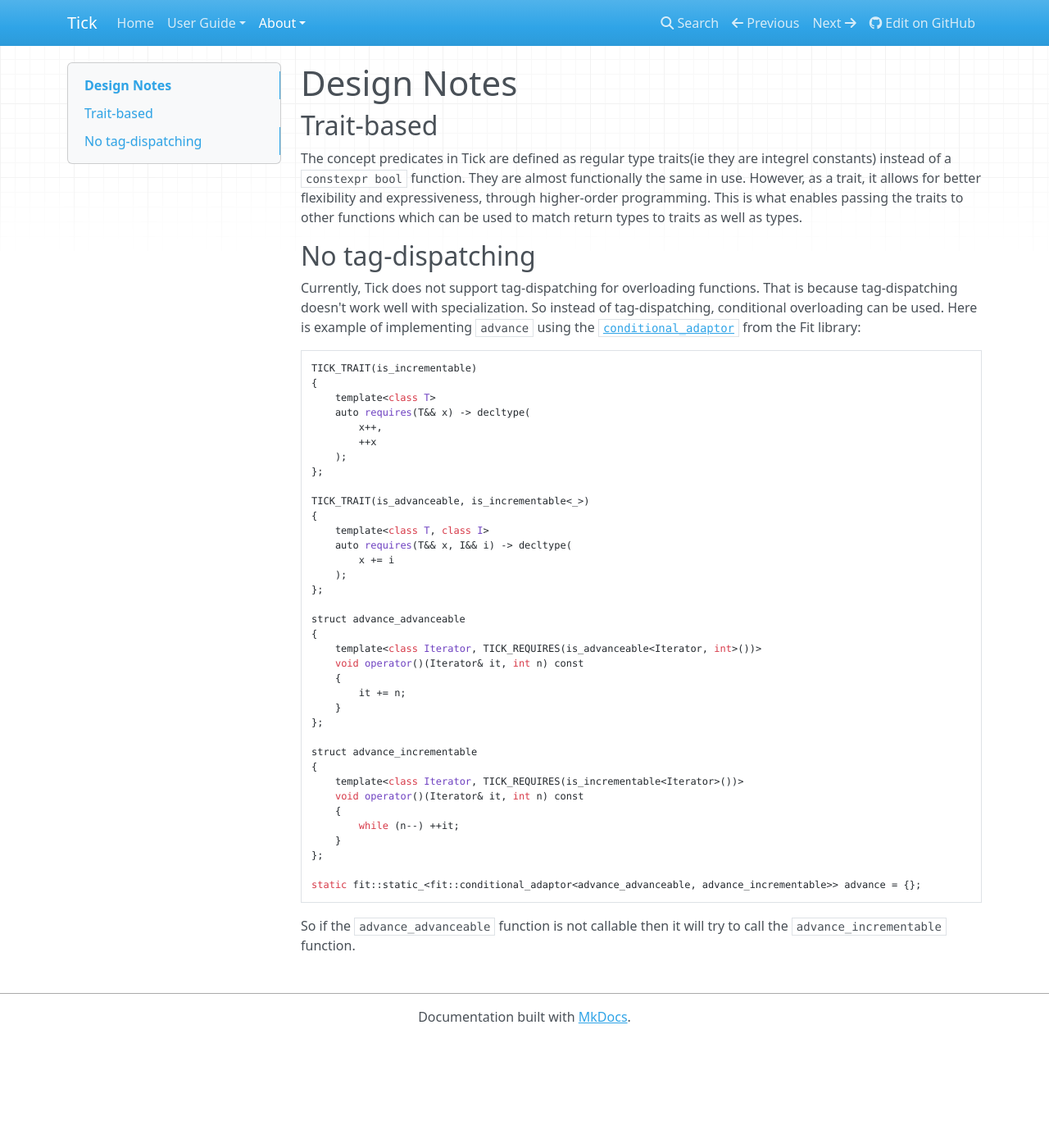
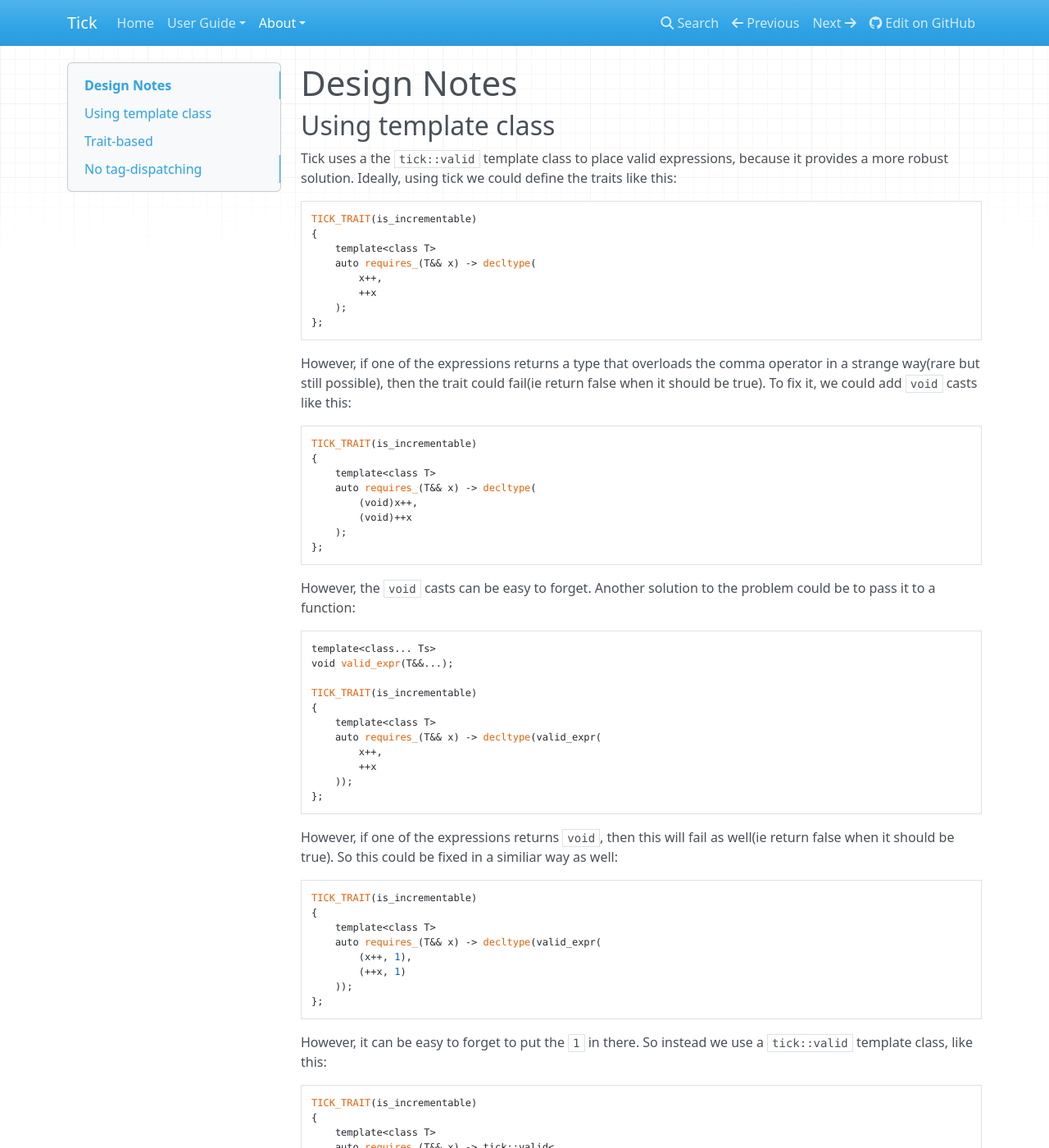
Before and after one commit to pfultz2/Tick, an MkDocs documentation site: the page built from doc/src/design.md, in a window 1280 px wide and 1400 px high. Shown: the whole window at 82% size. Built offline with MkDocs 1.6.1, drawn with Linux system fonts in a browser that asks for light colours; nearby versions of some CDN libraries; old or Windows-style settings are respelled for this version of MkDocs; some of the changed text lies outside the part shown.

Commit message:
Update docs with new style

````diff
--- a/doc/src/builder.md
+++ b/doc/src/builder.md
@@ -1,17 +1,27 @@
 Build traits using the TICK_TRAIT macro
 =======================================
 
-This macro will build a boolean type trait for you. Each trait requires a `requires` member function of the form:
+This macro will build a boolean type trait for you. Each trait has a `requires_` member function of the form:
 ```cpp
 TICK_TRAIT(my_trait)
 {
     template<class T>
-    auto requires_(T&& x) -> decltype(
+    auto requires_(T&& x) -> tick::valid<
         ...
-    );
+    >;
 };
 ```
-The parameters to the trait are based on the parameters to the `requires` function. Then inside the `decltype`, all the expressions are placed that will be check for. If one of the expressions is not valid, the the trait will return false.
+The parameters to the trait are based on the parameters passed to the `requires_` function. Then inside the `tick::valid`, all the expressions are placed that will be check for. Each expression in `tick::valid` needs a `decltype` around it. If one of the expressions is not valid, the the trait will return false. For example,
+```cpp
+TICK_TRAIT(my_trait)
+{
+    template<class T>
+    auto requires_(T&& x) -> tick::valid<
+        decltype(x++)
+    >;
+};
+```
+The trait above will check that `x++` is a valid expression.
 
 Refinements
 -----------
@@ -21,10 +31,10 @@ Refinements can be expressed after the name. Each refinement is a [placeholder e
 TICK_TRAIT(is_incrementable, std::is_default_constructible<_>)
 {
     template<class T>
-    auto requires_(T&& x) -> decltype(
-        x++,
-        ++x
-    );
+    auto requires_(T&& x) -> tick::valid<
+        decltype(x++),
+        decltype(++x)
+    >;
 };
 ```
 This trait will be true when `x++` and `++x` are valid expressions and `x` is default constructible.
@@ -36,10 +46,10 @@ TICK_TRAIT(is_equality_comparable,
     std::is_default_constructible<_2>)
 {
     template<class T, class U>
-    auto requires_(T&& x, U&& y) -> decltype(
-        x == y,
-        x != y
-    );
+    auto requires_(T&& x, U&& y) -> tick::valid<
+        decltype(x == y),
+        decltype(x != y)
+    >;
 };
 ```
 This trait will be true when `x == y` and `x != y` are valid expressions and both `x` and `y` are default constructible.
@@ -63,9 +73,9 @@ The `returns` query can check if the result of the expressions matches the type.
 TICK_TRAIT(is_incrementable)
 {
     template<class T>
-    auto requires_(T&& x) -> decltype(
-        returns<int>(x++)
-    );
+    auto requires_(T&& x) -> tick::valid<
+        decltype(returns<int>(x++))
+    >;
 };
 ```
 This trait will be true if the expressions `x++` is valid and is convertible to `int`.
@@ -75,9 +85,9 @@ Here's an example using placeholder expressions as well:
 TICK_TRAIT(is_incrementable)
 {
     template<class T>
-    auto requires_(T&& x) -> decltype(
-        returns<std::is_integral<_>>(x++)
-    );
+    auto requires_(T&& x) -> tick::valid<
+        decltype(returns<std::is_integral<_>>(x++))
+    >;
 };
 ```
 This trait will be true if the expressions `x++` is valid and returns a type that `is_integral`.
@@ -87,9 +97,9 @@ Note: The `TICK_RETURNS` macro can be used instead to improve compatability with
 TICK_TRAIT(is_incrementable)
 {
     template<class T>
-    auto requires_(T&& x) -> decltype(
+    auto requires_(T&& x) -> tick::valid<
         TICK_RETURNS(x++, int)
-    );
+    >;
 };
 ```
 
@@ -101,24 +111,55 @@ The `has_type` query can check if a type exist and if the type matches. For exam
 TICK_TRAIT(has_nested_type)
 {
     template<class T>
-    auto requires_(const T& x) -> decltype(
-        has_type<typename T::type>()
-    );
+    auto requires_(const T& x) -> tick::valid<
+        has_type<typename T::type>
+    >;
 };
 ```
 This trait will be true if `T` has a nested type called `type`.
 
-Also, an optionally second parameter can be provided to check if the type matches. Here's an example:
+Now `has_type` used as above is not quite as useful since the above example, can also be simply written without `has_type` like this:
+```cpp
+TICK_TRAIT(has_nested_type)
+{
+    template<class T>
+    auto requires_(const T& x) -> tick::valid<
+        typename T::type
+    >;
+};
+```
+So, an optional second parameter can be provided to check if the type matches. Here's an example:
 ```cpp
 TICK_TRAIT(has_nested_int_type)
 {
     template<class T>
-    auto requires_(const T& x) -> decltype(
-        has_type<typename T::type, std::is_integral<_>>()
-    );
+    auto requires_(const T& x) -> tick::valid<
+        has_type<typename T::type, std::is_integral<_>>
+    >;
 };
 ```
 This trait will be true if `T` has a nested type called `type` which is an integral type.
+
+Note: For older compilers such as gcc 4.6 the `has_type` has to be used inside of a `decltype`, like this:
+```cpp
+TICK_TRAIT(has_nested_int_type)
+{
+    template<class T>
+    auto requires_(const T& x) -> tick::valid<
+        decltype(has_type<typename T::type, std::is_integral<_>>())
+    >;
+};
+```
+Also, a `TICK_HAS_TYPE` macro is provided as well, which takes care of wrapping it in a `decltype`:
+```cpp
+TICK_TRAIT(has_nested_int_type)
+{
+    template<class T>
+    auto requires_(const T& x) -> tick::valid<
+        TICK_HAS_TYPE(typename T::type, std::is_integral<_>>)
+    >;
+};
+```
 
 has_template
 ------------
@@ -128,9 +169,9 @@ The `has_template` query can check if a template exist. For example:
 TICK_TRAIT(has_nested_result)
 {
     template<class T>
-    auto requires_(const T& x) -> decltype(
-        has_template<T::template result>()
-    );
+    auto requires_(const T& x) -> tick::valid<
+        has_template<T::template result>
+    >;
 };
 ```
 This trait will be true if `T` has a nested template called `result`.
@@ -143,24 +184,45 @@ The `is_true` and `is_false` queries can check if a trait is true or false. Usin
 TICK_TRAIT(is_2d_array)
 {
     template<class T>
-    auto requires_(const T& x) -> decltype(
-        is_true<std::is_same<std::rank<T>::type, std::integral_constant<std::size_t, 2>> >()
-    );
+    auto requires_(const T& x) -> tick::valid<
+        is_true<std::is_same<std::rank<T>::type, std::integral_constant<std::size_t, 2>> >
+    >;
+};
+```
+
+Note: For older compilers such as gcc 4.6 the `is_true` has to be used inside of a `decltype`, like this:
+```cpp
+TICK_TRAIT(is_2d_array)
+{
+    template<class T>
+    auto requires_(const T& x) -> tick::valid<
+        decltype(is_true<std::is_same<std::rank<T>::type, std::integral_constant<std::size_t, 2>> >())
+    >;
+};
+```
+Also the macros `TICK_IS_TRUE` and `TICK_IS_FALSE` are provided as well,  which takes care of wrapping it in a `decltype`:
+```cpp
+TICK_TRAIT(is_2d_array)
+{
+    template<class T>
+    auto requires_(const T& x) -> tick::valid<
+        TICK_IS_TRUE(std::is_same<std::rank<T>::type, std::integral_constant<std::size_t, 2>> >)
+    >;
 };
 ```
 
 Build traits without macros
 ===========================
 
-The traits can be built using the `TICK_TRAIT` macros. Heres how to build them. First, build a class for the `requires` functions and inherit from `tick::ops` to bring in all the query operations:
+The traits can be built using the `TICK_TRAIT` macros. Heres how to build them. First, build a class for the `requires_` functions and inherit from `tick::ops` to bring in all the query operations:
 ```cpp
 struct is_incrementable_r : tick::ops
 {
     template<class T>
-    auto requires_(T&& x) -> decltype(
-        x++,
-        ++x
-    );
+    auto requires_(T&& x) -> tick::valid<
+        decltype(x++),
+        decltype(++x)
+    >;
 };
 ```
 Next, turn it into a trait using `tick::models`:
@@ -180,10 +242,10 @@ struct is_incrementable_r
 : tick::ops, tick::refines<std::is_default_constructible<tick::_>>
 {
     template<class T>
-    auto requires_(T&& x) -> decltype(
-        x++,
-        ++x
-    );
+    auto requires_(T&& x) -> tick::valid<
+        decltype(x++),
+        decltype(++x)
+    >;
 };
 ```
 Notice, the placeholders have to be fully qualified here.
--- a/doc/src/design.md
+++ b/doc/src/design.md
@@ -1,10 +1,73 @@
 Design Notes
 ============
+
+Using template class
+--------------------
+
+Tick uses a the `tick::valid` template class to place valid expressions, because it provides a more robust solution. Ideally, using tick we could define the traits like this:
+
+    TICK_TRAIT(is_incrementable)
+    {
+        template<class T>
+        auto requires_(T&& x) -> decltype(
+            x++,
+            ++x
+        );
+    };
+
+However, if one of the expressions returns a type that overloads the comma operator in a strange way(rare but still possible), then the trait could fail(ie return false when it should be true). To fix it, we could add `void` casts like this:
+
+    TICK_TRAIT(is_incrementable)
+    {
+        template<class T>
+        auto requires_(T&& x) -> decltype(
+            (void)x++,
+            (void)++x
+        );
+    };
+
+However, the `void` casts can be easy to forget. Another solution to the problem could be to pass it to a function:
+
+    template<class... Ts>
+    void valid_expr(T&&...);
+
+    TICK_TRAIT(is_incrementable)
+    {
+        template<class T>
+        auto requires_(T&& x) -> decltype(valid_expr(
+            x++,
+            ++x
+        ));
+    };
+
+However, if one of the expressions returns `void`, then this will fail as well(ie return false when it should be true). So this could be fixed in a similiar way as well:
+
+    TICK_TRAIT(is_incrementable)
+    {
+        template<class T>
+        auto requires_(T&& x) -> decltype(valid_expr(
+            (x++, 1),
+            (++x, 1)
+        ));
+    };
+
+However, it can be easy to forget to put the `1` in there. So instead we use a `tick::valid` template class, like this:
+
+    TICK_TRAIT(is_incrementable)
+    {
+        template<class T>
+        auto requires_(T&& x) -> tick::valid<
+            decltype(x++),
+            decltype(++x)
+        >;
+    };
+
+This requires placing each expression in a decltype, but if this was forgotten there would be a compile error pointing to the incorrect expression.
 
 Trait-based
 -----------
 
-The concept predicates in Tick are defined as regular type traits(ie they are integrel constants) instead of a `constexpr bool` function. They are almost functionally the same in use. However, as a trait, it allows for better flexibility and expressiveness, through higher-order programming. This is what enables passing the traits to other functions which can be used to match return types to traits as well as types.
+The concept predicates in Tick are defined as regular type traits(ie they are integrel constants) instead of a `constexpr bool` function. They are almost functionally the same in use. However, as a trait, it allows for better flexibility and expressiveness, through higher-order programming. This is what enables passing the traits to other functions which can be used to match return types to traits as well as other types.
 
 No tag-dispatching
 ------------------
@@ -14,18 +77,18 @@ Currently, Tick does not support tag-dispatching for overloading functions. That
     TICK_TRAIT(is_incrementable)
     {
         template<class T>
-        auto requires(T&& x) -> decltype(
-            x++,
-            ++x
-        );
+        auto requires_(T&& x) -> tick::valid<
+            decltype(x++),
+            decltype(++x)
+        >;
     };
 
     TICK_TRAIT(is_advanceable, is_incrementable<_>)
     {
         template<class T, class I>
-        auto requires(T&& x, I&& i) -> decltype(
-            x += i
-        );
+        auto requires_(T&& x, I&& i) -> tick::valid<
+            decltype(x += i)
+        >;
     };
 
     struct advance_advanceable
````
Also changed, not shown: doc/src/acknowledgments.md (added, +5 -0 lines), doc/src/index.md (+8 -8 lines).
